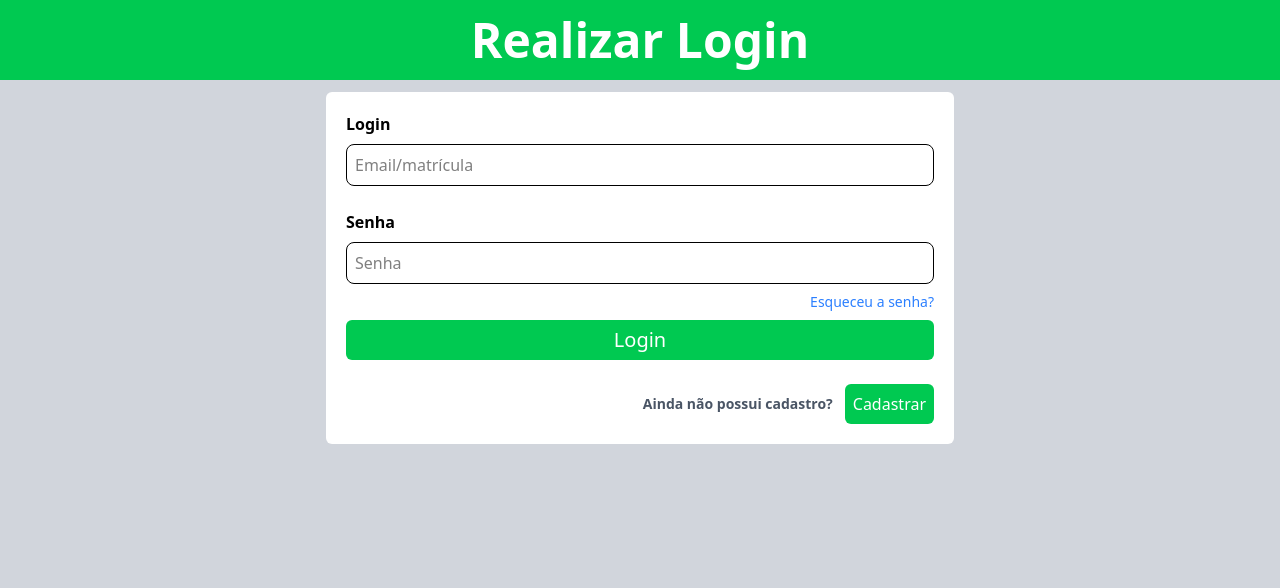
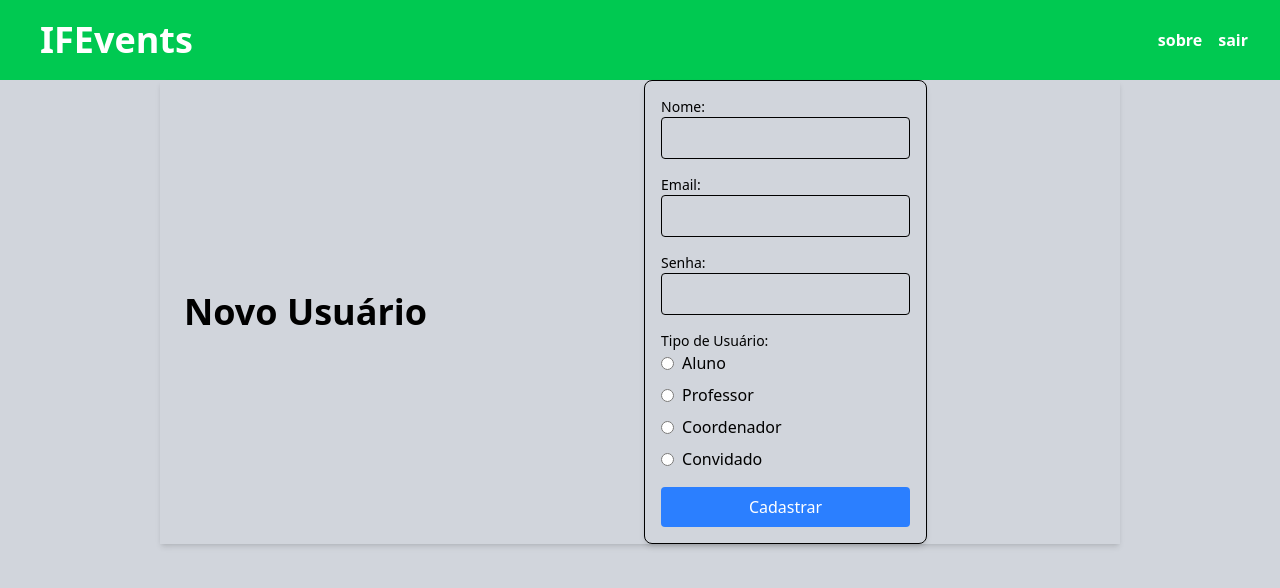
Before and after one commit to Winiicius/ifevents-frontend, a React (Vite) app: page /criar-usuario in a window 1280 px wide. Before the commit this address led to /login. Shown: the top 588 px of the page. Built offline with nearby package versions, Linux system fonts and the light colour scheme.

Commit message:
fix: cors

```diff
--- a/src/App.jsx
+++ b/src/App.jsx
@@ -9,11 +9,12 @@ import ListarUsuarios from "./pages/ListarUsuarios";
 import Layout from "./layouts/Layout";
 import { ProtectedLayout } from "./layouts/ProtectedLayout";
 import AcessoNegado from "./pages/AcessoNegado";
-import PaginaNaoEncontrada from "./pages/PaginaNaoEncontrada"
-
+import PaginaNaoEncontrada from "./pages/PaginaNaoEncontrada";
+import { AuthProvider } from "./context/AuthContext";
 
 function App() {
   return (
+    <AuthProvider>
       <BrowserRouter>
         <Routes>
           <Route path="/" element={<Layout />}>
@@ -22,19 +23,31 @@ function App() {
             {/* <Route path="recuperar-senha" element={<RecuperarSenha />} /> */}
             <Route path="acesso-negado" element={<AcessoNegado />} />
 
+            <Route path="eventos" element={<Evento />} />
             <Route element={<ProtectedLayout roles={["COORDENADOR"]} />}>
-                        <Route path="eventos" element={<Evento />} />
               <Route path="usuarios" element={<ListarUsuarios />} />
             </Route>
-                    <Route element={<ProtectedLayout roles={["COORDENADOR", "PROFESSOR", "ALUNO"]} />}>
+            <Route
+              element={
+                <ProtectedLayout
+                  roles={["COORDENADOR", "PROFESSOR", "ALUNO"]}
+                />
+              }
+            ></Route>
+            <Route path="criar-evento" element={<CriarEvento />} />
             <Route path="criar-usuario" element={<CriarUsuario />} />
-                    </Route>
-                    <Route path="criar-evento" element={<CriarEvento />} />
-                    <Route path="*" element={<Navigate to="/pagina-nao-encontrada" replace />} />
-                    <Route path="pagina-nao-encontrada" element={<PaginaNaoEncontrada />} />
+            <Route
+              path="*"
+              element={<Navigate to="/pagina-nao-encontrada" replace />}
+            />
+            <Route
+              path="pagina-nao-encontrada"
+              element={<PaginaNaoEncontrada />}
+            />
           </Route>
         </Routes>
       </BrowserRouter>
+    </AuthProvider>
   );
 }
 
--- a/src/api.js
+++ b/src/api.js
@@ -5,15 +5,4 @@ const api = axios.create({
   headers: { "Content-Type": "application/json" },
 });
 
-api.interceptors.request.use(
-  (config) => {
-    const token = localStorage.getItem("token"); // Recupera o token, se existir
-    if (token) {
-      config.headers["Authorization"] = `Bearer ${token}`;
-    }
-    return config;
-  },
-  (error) => Promise.reject(error)
-);
-
 export default api;
--- a/src/components/MainHeader.jsx
+++ b/src/components/MainHeader.jsx
@@ -1,5 +1,9 @@
+import { useAuth } from "../context/AuthContext";
+
 function MainHeader() {
-    return (<nav className="w-screen h-20 bg-green-500 flex justify-between items-center text-white">
+  const { logout } = useAuth();
+  return (
+    <nav className="w-screen h-20 bg-green-500 flex justify-between items-center text-white">
       <h3 className="font-bold ml-10 text-4xl">
         <a href="/">IFEvents</a>
       </h3>
@@ -7,11 +11,12 @@ function MainHeader() {
         <a href="" className="text-right p-2">
           sobre
         </a>
-            <a href="" className="p-2">
+        <a onClick={() => logout()} href="/login" className="p-2">
           sair
         </a>
       </div>
-    </nav>)
+    </nav>
+  );
 }
 
 export default MainHeader;
--- a/src/components/evento/Evento.jsx
+++ b/src/components/evento/Evento.jsx
@@ -1,6 +1,7 @@
 import { useState, useEffect } from "react";
 import api from "../../api";
 import { useNavigate } from "react-router-dom";
+import { useAuth } from "../../context/AuthContext";
 
 export const Evento = () => {
   const [eventos, setEventos] = useState([]);
@@ -12,6 +13,7 @@ export const Evento = () => {
   const [doingInscricao, setDoingInscricao] = useState(false);
 
   const [visiblePopUp, setVisiblePopUp] = useState(false);
+  const { userRoles } = useAuth();
 
   const nav = useNavigate();
 
@@ -32,7 +34,19 @@ export const Evento = () => {
   }, [paginaAtual, size]);
 
   async function getEventos(pagina, tamanho) {
-    const response = await api.get(`/eventos?page=${pagina}&size=${tamanho}`);
+    let token = localStorage.getItem("token");
+    let status = userRoles.authority === "COORDENADOR" ? "" : "APROVADO";
+    console.log(userRoles);
+
+    const response = await api.get(
+      `/eventos?page=${pagina}&size=${tamanho}&status=${status}`,
+      {
+        headers: {
+          Authorization: `Bearer ${token}`,
+          "Content-Type": "application/json",
+        },
+      }
+    );
     const dados = response.data;
 
     setEventos(dados.content);
@@ -168,6 +182,12 @@ export const Evento = () => {
           </div>
         </div>
       )}
+      <button
+        onClick={() => nav("/criar-evento")}
+        className="bg-green-500 cursor-pointer rounded-md hover:bg-green-600 transition text-white p-2"
+      >
+        Criar evento
+      </button>
     </div>
   );
 };
--- a/src/pages/CriarUsuario.jsx
+++ b/src/pages/CriarUsuario.jsx
@@ -13,11 +13,25 @@ function CriarUsuario() {
       console.log(usuarioParaEditar);
       if (usuarioParaEditar) {
         // Se há um usuário para editar, fazemos uma requisição PUT
-        await api.put(`http://localhost:8080/usuarios/${usuarioParaEditar.id}`, data);
+        await api.put(
+          `http://localhost:8080/usuarios/${usuarioParaEditar.id}`,
+          data
+        );
         alert("Usuário atualizado com sucesso!");
       } else {
+        let token = localStorage.getItem("token");
+        console.log(token);
+
         // Caso contrário, fazemos uma requisição POST para criar um novo usuário
-        await api.post("http://localhost:8080/usuarios", data);
+        console.log(data);
+        const resposta = await api.post("/usuarios", data, {
+          headers: {
+            Authorization: `Bearer ${token}`,
+            "Content-Type": "application/json",
+          },
+        });
+        let r = await resposta.data;
+        console.log("response : " + r);
         alert("Usuário cadastrado com sucesso!");
       }
       navigate("/");
@@ -77,6 +91,21 @@ function CriarUsuario() {
             />
             {errors.email && (
               <p className="text-red-500 text-sm">{errors.email.message}</p>
+            )}
+          </div>
+
+          {/* Senha */}
+          <div className="mb-4">
+            <label className="block text-sm font-medium">Senha:</label>
+            <input
+              {...register("senha", {
+                required: "Senha é obrigatória",
+                pattern: { message: "Senha inválida" },
+              })}
+              className="w-full p-2 border rounded"
+            />
+            {errors.senha && (
+              <p className="text-red-500 text-sm">{errors.senha.message}</p>
             )}
           </div>
 
--- a/src/pages/evento/CriarEvento.jsx
+++ b/src/pages/evento/CriarEvento.jsx
@@ -1,12 +1,11 @@
 import { useForm, Controller } from "react-hook-form";
 import { useNavigate } from "react-router-dom";
 import api from "../../api";
-import HelpTooltip from "./components/HelpToolTip";
+import HelpTooltip from "./components/HelpTooltip";
 import FormInput from "../../components/FormInput";
 import OrganizadoresInput from "./components/OrganizadoresInput";
 
 function CriarEvento() {
-
   const navigate = useNavigate();
   const {
     register,
@@ -15,33 +14,47 @@ function CriarEvento() {
     formState: { errors },
   } = useForm();
 
-    const onSubmit = async (data) => { // adicionar o email do criador na lista dos organizadores antes de fazer a requisição
+  const onSubmit = async (data) => {
+    // adicionar o email do criador na lista dos organizadores antes de fazer a requisição
     const evento = {
-            "nomeEvento": data.nomeEvento,
-            "status": "EM_ANALISE",
-            "dataEvento": data.dataEvento,
-            "horaInicio": data.horaInicio,
-            "horaTermino": data.horaTermino,
-            "capacidadeMaxima": data.capacidadeMaxima,
-            "organizadores": data.organizadores
-        }
+      nomeEvento: data.nomeEvento,
+      status: "EM_ANALISE",
+      dataEvento: data.dataEvento,
+      horaInicio: data.horaInicio,
+      horaTermino: data.horaTermino,
+      capacidadeMaxima: data.capacidadeMaxima,
+      organizadores: data.organizadores,
+    };
     try {
-            const response = await api.post("/eventos", evento);
+      let token = localStorage.getItem("token");
+      const response = await api.post("/eventos", evento, {
+        headers: {
+          Authorization: `Bearer ${token}`,
+          "Content-Type": "application/json",
+        },
+      });
       console.log("Evento criado com sucesso:", response.data);
+    } catch (error) {
       // navigate() // Ir para home (quando existir)
-        } catch (error) {
-            console.error("Erro ao criar evento:", error.response?.data || error.message);
+      console.error(
+        "Erro ao criar evento:",
+        error.response?.data || error.message
+      );
     }
   };
 
-    return <div className="h-full w-full bg-gray-300">
+  return (
+    <div className="h-full w-full bg-gray-300">
       <div className="justify-center items-center w-full md:w-3/4 lg:w-3/4 mx-auto shadow-md pt-2">
         <h1 className="font-bold text-4xl text-center p-6 bg-white shadow-md rounded-md w-full">
           Criar Solicitação de Evento
           <HelpTooltip text="Os Dados informados podem ser alterados pelo coordenador" />
         </h1>
         <div className="mt-3 w-full mx-auto p-10 bg-white rounded-lg shadow-md">
-                <form onSubmit={handleSubmit(onSubmit)} className="w-3/4 mx-auto p-6 bg-white shadow-2xl rounded-lg space-y-4">
+          <form
+            onSubmit={handleSubmit(onSubmit)}
+            className="w-3/4 mx-auto p-6 bg-white shadow-2xl rounded-lg space-y-4"
+          >
             <FormInput
               label="Nome do Evento"
               type="text"
@@ -99,6 +112,7 @@ function CriarEvento() {
         </div>
       </div>
     </div>
+  );
 }
 
 export default CriarEvento;
--- a/src/pages/login/Login.jsx
+++ b/src/pages/login/Login.jsx
@@ -3,10 +3,10 @@ import FormInput from "../../components/FormInput";
 import { useForm } from "react-hook-form";
 import api from "../../api";
 import { useAuth } from "../../context/AuthContext";
+import { teal } from "@mui/material/colors";
 
 function Login() {
-
-    const { login } = useAuth()
+  const { login } = useAuth();
 
   const navigate = useNavigate();
 
@@ -18,20 +18,16 @@ function Login() {
 
   const onSubmit = async (data) => {
     const user = {
-            login: data.login,
-            senha: data.senha
+      email: data.login,
+      senha: data.senha,
     };
 
     try {
+      console.log(user);
+      const response = await api.post("http://localhost:8080/auth/login", user);
+      login(response.data.data.accessToken); // token
 
-            console.log(user);
-            const response = await api.post("http://localhost:8080/auth/login", user)
-
-            console.log(response.data);
-
-            // login(response.data) // token
-
-            navigate("/eventos")
+      navigate("/eventos");
     } catch (error) {
       alert(error.response?.data || error.message);
     }
@@ -39,7 +35,10 @@ function Login() {
 
   return (
     <div className="h-screen w-full bg-gray-300 p-3">
-            <form onSubmit={handleSubmit(onSubmit)} className="space-y-6 p-5 h-auto w-full md:w-2/4 lg:w-2/4 mx-auto bg-white rounded-md shadow-4xl">
+      <form
+        onSubmit={handleSubmit(onSubmit)}
+        className="space-y-6 p-5 h-auto w-full md:w-2/4 lg:w-2/4 mx-auto bg-white rounded-md shadow-4xl"
+      >
         <FormInput
           label="Login"
           type="text"
@@ -64,12 +63,23 @@ function Login() {
             Esqueceu a senha?
           </a>
         </div>
-                <button type="submit" className="bg-green-500 cursor-pointer hover:bg-green-600 transition block w-full p-1.5 rounded-md text-white text-xl">Login</button>
+        <button
+          type="submit"
+          className="bg-green-500 cursor-pointer hover:bg-green-600 transition block w-full p-1.5 rounded-md text-white text-xl"
+        >
+          Login
+        </button>
         <div className="space-x-3 flex items-center justify-end">
-                    <span className="text-gray-600 font-semibold text-sm">Ainda não possui cadastro?</span>
-                    <button className="bg-green-500 cursor-pointer rounded-md hover:bg-green-600 transition text-white p-2"
+          <span className="text-gray-600 font-semibold text-sm">
+            Ainda não possui cadastro?
+          </span>
+          <button
+            className="bg-green-500 cursor-pointer rounded-md hover:bg-green-600 transition text-white p-2"
             type="button"
-                        onClick={() => navigate("/cadastro")}>Cadastrar</button>
+            onClick={() => navigate("/cadastro")}
+          >
+            Cadastrar
+          </button>
         </div>
       </form>
     </div>
```
Also changed, not shown: src/context/AuthContext.jsx (+16 -10 lines), src/pages/evento/components/OrganizadoresInput.jsx (+6 -3 lines). Lines whose indentation alone changed are shown as unchanged.
